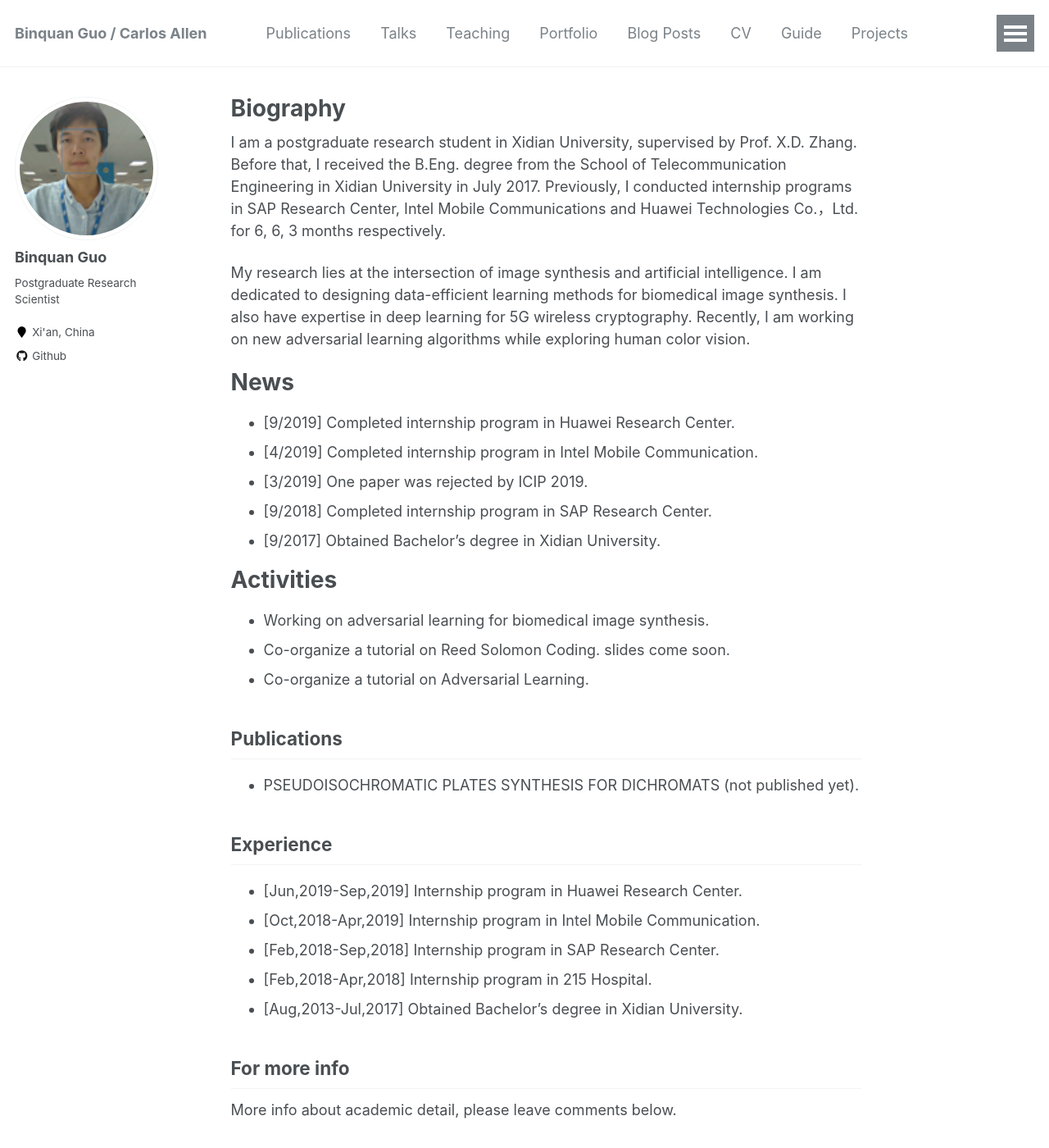
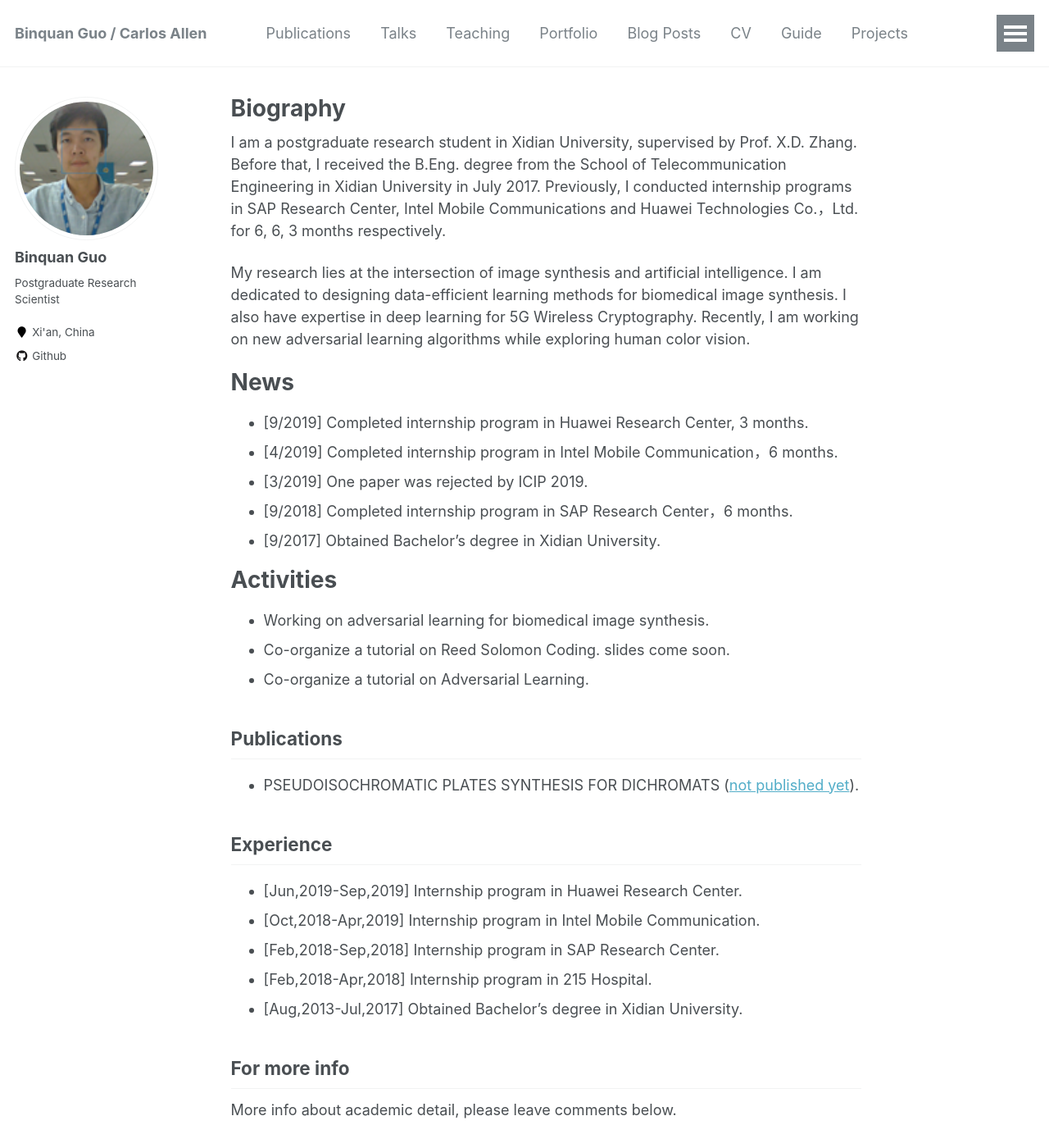
Before and after one commit to wilixx/wilixx.github.io, a Jekyll site: the page built from _pages/about.md, in a window 1280 px wide and 1400 px high. Shown: the whole window at 82% size. Built offline with Jekyll 4.4.1, drawn with Linux system fonts in a browser that asks for light colours.

Commit message:
added some links for easy access to some materials.

```diff
--- a/_pages/about.md
+++ b/_pages/about.md
@@ -10,15 +10,15 @@ redirect_from:
 
 I am a postgraduate research student in Xidian University, supervised by Prof. X.D. Zhang. Before that, I received the B.Eng. degree from the School of Telecommunication Engineering in Xidian University in July 2017. Previously, I conducted internship programs in SAP Research Center, Intel Mobile Communications and Huawei Technologies Co.，Ltd. for 6, 6, 3 months respectively.
 
-My research lies at the intersection of image synthesis and artificial intelligence. I am dedicated to designing data-efficient learning methods for biomedical image synthesis. I also have expertise in deep learning for 5G wireless cryptography. Recently, I am working on new adversarial learning algorithms while exploring human color vision.
+My research lies at the intersection of image synthesis and artificial intelligence. I am dedicated to designing data-efficient learning methods for biomedical image synthesis. I also have expertise in deep learning for 5G Wireless Cryptography. Recently, I am working on new adversarial learning algorithms while exploring human color vision.
 
 
 News
 ======
-* [9/2019] Completed internship program in Huawei Research Center.
-* [4/2019] Completed internship program in Intel Mobile Communication.
+* [9/2019] Completed internship program in Huawei Research Center, 3 months.
+* [4/2019] Completed internship program in Intel Mobile Communication，6 months.
 * [3/2019] One paper was rejected by ICIP 2019.
-* [9/2018] Completed internship program in SAP Research Center.
+* [9/2018] Completed internship program in SAP Research Center，6 months.
 * [9/2017] Obtained Bachelor's degree in Xidian University.
 
 
@@ -31,7 +31,7 @@ Activities
 
 Publications
 ------
-* PSEUDOISOCHROMATIC PLATES SYNTHESIS FOR DICHROMATS (not published yet).
+* PSEUDOISOCHROMATIC PLATES SYNTHESIS FOR DICHROMATS ([not published yet](https://github.com/wilixx/bichromatic-plates-for-cvd/blob/master/Guo-draft-v1.pdf)).
 
 
 Experience
```
